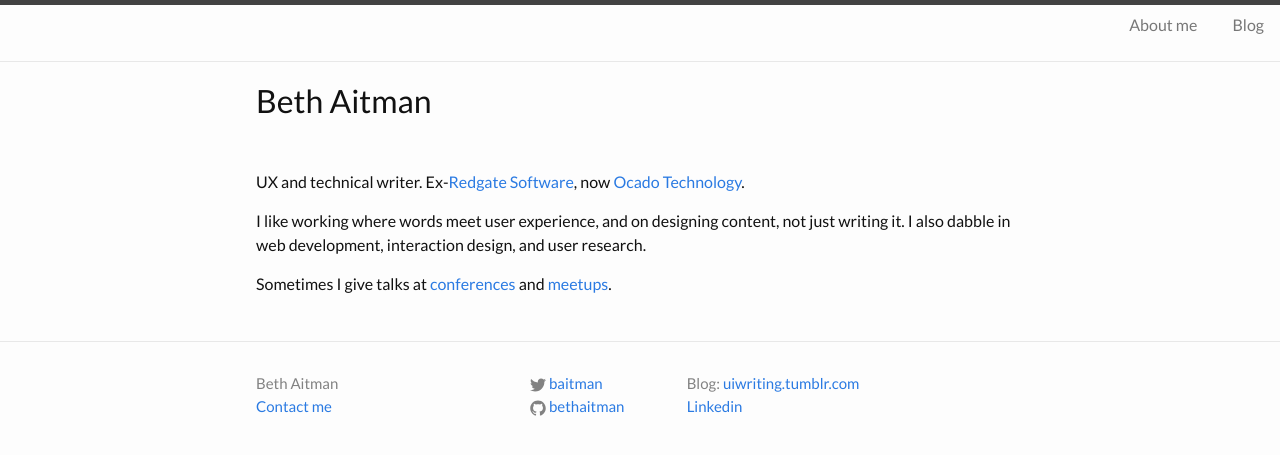
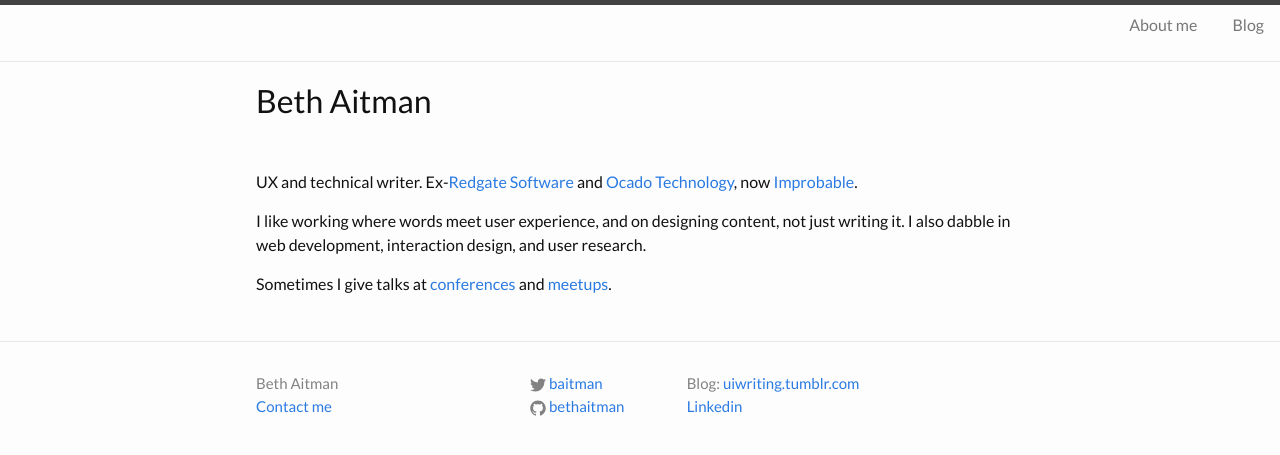
Before and after one commit to bethaitman/bethaitman.github.io, a Jekyll site: the page built from index.html, in a window 1280 px wide. Shown: the top 455 px of the page. Built offline with Jekyll 4.4.1, drawn with Linux system fonts in a browser that asks for light colours.

Commit message:
Update job info

```diff
--- a/index.html
+++ b/index.html
@@ -4,7 +4,7 @@ layout: default
 
 <div class="home">
 
-<p>UX and technical writer. Ex-<a href="http://www.red-gate.com/">Redgate Software</a>, now <a href="http://www.ocadotechnology.com/">Ocado Technology</a>.</p>
+<p>UX and technical writer. Ex-<a href="http://www.red-gate.com/">Redgate Software</a> and <a href="http://www.ocadotechnology.com/">Ocado Technology</a>, now <a href="https://improbable.io/">Improbable</a>.</p>
 
 <p>I like working where words meet user experience, and on designing content, not just writing it. I also dabble in web development, interaction design, and user research.</p>
 
```
